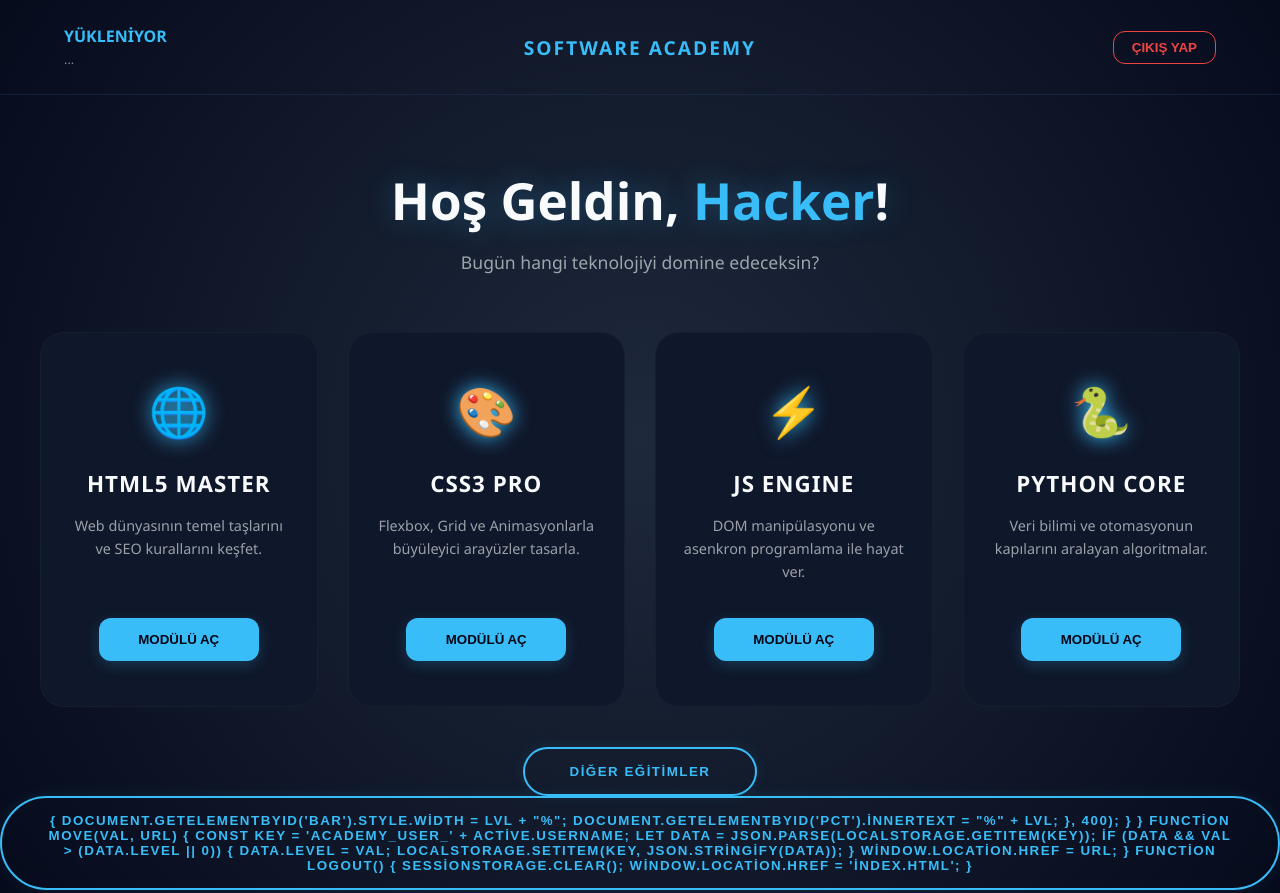
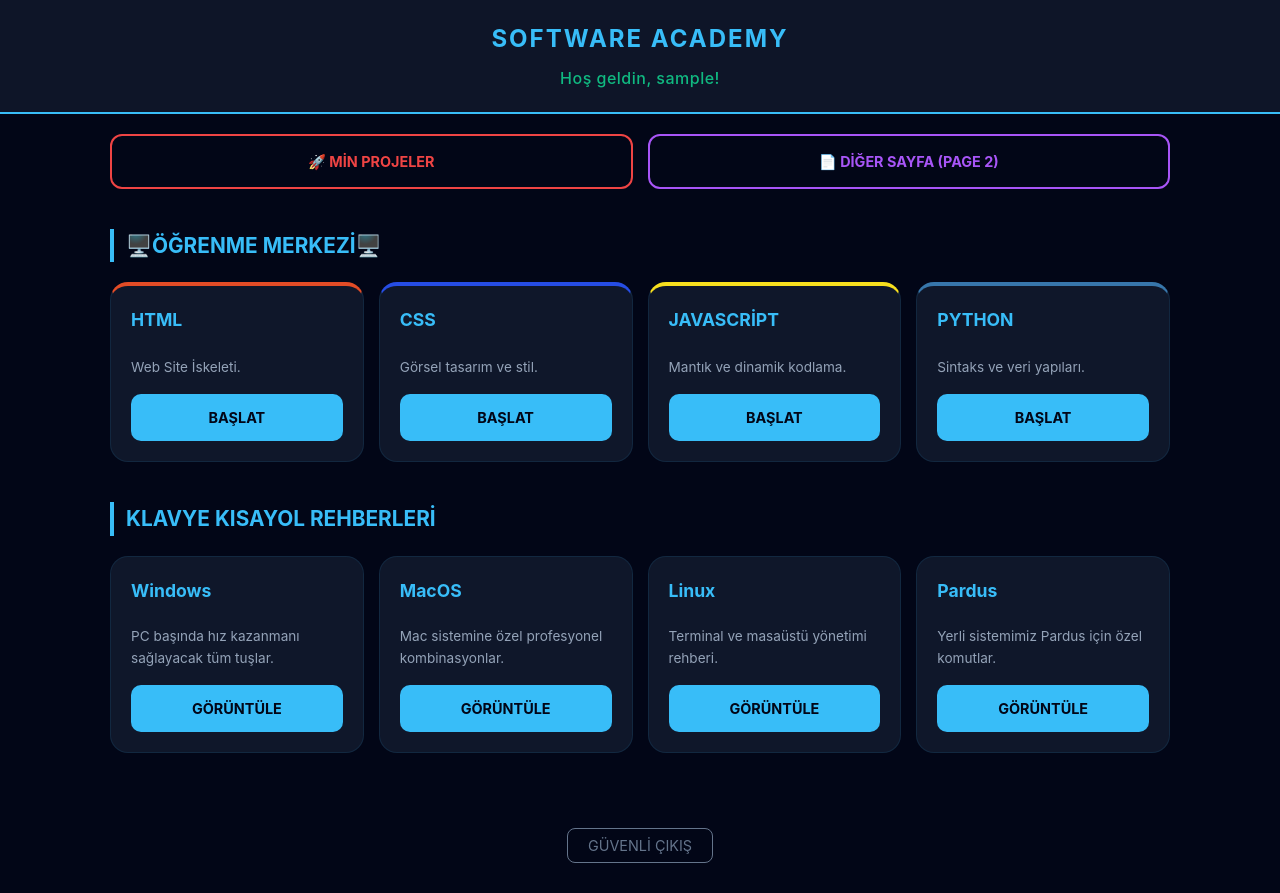
Before and after one commit to Software-Academy0/Software-Academy, a plain HTML site: page software-academy.html in a window 1280 px wide. Shown: the top 893 px of the page. Drawn offline with Linux system fonts and the light colour scheme; sample sign-in values are in the browser's storage.

Commit message:
software-academy.html

```diff
--- a/software-academy.html
+++ b/software-academy.html
@@ -2,222 +2,216 @@
 <html lang="tr">
 <head>
     <meta charset="UTF-8">
-    <meta name="viewport" content="width=device-width, initial-scale=1.0">
-    <title>Software Academy | Dashboard</title>
+    <meta name="viewport" content="width=device-width, initial-scale=1.0, maximum-scale=1.0, user-scalable=no">
+    <title>Software Academy | Yönetim Paneli</title>
     <style>
         :root {
             --bg: #020617;
             --card: #0f172a;
             --primary: #38bdf8;
+            --accent: #10b981;
             --text: #f8fafc;
+            --danger: #ef4444;
+            --purple: #a855f7;
         }
 
+        * { box-sizing: border-box; -webkit-tap-highlight-color: transparent; }
+
         body {
-            background: var(--bg); color: var(--text); font-family: 'Segoe UI', sans-serif;
-            margin: 0; min-height: 100vh;
-            background-image: radial-gradient(circle at 50% 40%, #1e293b 0%, #020617 100%);
-            padding-bottom: 150px; /* Alt bar için yer açtık */
+            background: var(--bg);
+            color: var(--text);
+            font-family: -apple-system, BlinkMacSystemFont, 'Segoe UI', Roboto, sans-serif;
+            margin: 0;
+            padding: 0;
+            line-height: 1.6;
         }
 
-        /* --- NAVBAR --- */
-        .nav-bar {
-            background: transparent; padding: 25px 5%;
-            display: flex; justify-content: space-between; align-items: center;
-            border-bottom: 1px solid rgba(56, 189, 248, 0.1);
-        }
-        .user-info b { color: #38bdf8; display: block; font-size: 1rem; text-transform: uppercase; }
-        .user-info span { opacity: 0.5; font-size: 0.8rem; }
-
-        .logo { font-weight: 900; letter-spacing: 2px; color: #38bdf8; font-size: 1.2rem; }
-
-        .logout-btn {
-            background: transparent; color: #ef4444; border: 1px solid #ef4444;
-            padding: 8px 18px; border-radius: 12px; cursor: pointer; font-weight: bold;
-            transition: 0.3s;
-        }
-        .logout-btn:hover { background: #ef4444; color: white; box-shadow: 0 0 15px rgba(239, 68, 68, 0.4); }
-
-        /* --- HERO --- */
-        .hero { text-align: center; padding: 70px 20px 40px 20px; }
-        .hero h1 { font-size: 3.2rem; margin: 0; font-weight: 800; text-shadow: 0 0 30px rgba(56, 189, 248, 0.3); }
-        .hero p { opacity: 0.6; margin-top: 15px; font-size: 1.1rem; }
-
-        /* --- KARTLAR --- */
-        .course-grid {
-            display: grid; grid-template-columns: repeat(auto-fit, minmax(260px, 1fr));
-            gap: 30px; max-width: 1200px; margin: 0 auto; padding: 0 40px 40px 40px;
-        }
-        .course-card {
-            background: var(--card); border-radius: 24px; padding: 45px 25px; text-align: center;
-            border: 1px solid rgba(255,255,255,0.03); transition: 0.4s;
-        }
-        .course-card:hover {
-            transform: translateY(-12px);
-            border-color: var(--primary);
-            box-shadow: 0 20px 40px rgba(0,0,0,0.4);
+        .header {
+            background: rgba(15, 23, 42, 0.95);
+            padding: 20px 15px;
+            text-align: center;
+            border-bottom: 2px solid var(--primary);
+            position: sticky;
+            top: 0;
+            z-index: 100;
+            backdrop-filter: blur(10px);
         }
 
-        .icon { font-size: 3rem; margin-bottom: 25px; filter: drop-shadow(0 0 10px var(--primary)); }
-        .course-card h2 { font-size: 1.4rem; margin: 15px 0; letter-spacing: 1px; }
-        .course-card p { font-size: 0.9rem; opacity: 0.6; line-height: 1.6; min-height: 70px; }
+        .header h1 { margin: 0; font-size: 1.5rem; letter-spacing: 2px; text-transform: uppercase; color: var(--primary); }
 
-        /* --- BUTONLAR --- */
-        .btn-modul {
-            background: var(--primary); color: #020617; border: none;
-            padding: 14px 0; border-radius: 12px; font-weight: 900;
-            cursor: pointer; width: 160px; text-transform: uppercase;
-            margin-top: 20px; transition: 0.3s; box-shadow: 0 4px 15px rgba(56, 189, 248, 0.2);
+        /* Karşılama Mesajı Stili */
+        .welcome-user {
+            margin-top: 8px;
+            font-size: 1rem;
+            font-weight: 500;
+            color: var(--accent);
+            letter-spacing: 0.5px;
         }
-        .btn-modul:hover { background: white; transform: scale(1.05); box-shadow: 0 0 25px white; }
 
-        /* --- DİĞER EĞİTİMLER BUTONU (YENİ) --- */
-        .extra-container { text-align: center; margin-bottom: 60px; }
-        .btn-extra {
-            background: transparent;
+        .container {
+            max-width: 1100px;
+            margin: 0 auto;
+            padding: 20px;
+        }
+
+        .top-nav {
+            display: grid;
+            grid-template-columns: 1fr 1fr;
+            gap: 15px;
+            margin-bottom: 30px;
+        }
+        .bt {
+            display: block;
+            text-align: center;
+            text-decoration: none;
+            font-weight: bold;
+            padding: 14px;
+            border-radius: 12px;
+            transition: 0.3s;
+            font-size: 0.9rem;
+        }
+        .bt-projects { color: var(--danger); border: 2px solid var(--danger); }
+        .bt-projects:hover { background: var(--danger); color: white; }
+
+        .bt-page2 { color: var(--purple); border: 2px solid var(--purple); }
+        .bt-page2:hover { background: var(--purple); color: white; }
+
+        .section-title {
             color: var(--primary);
-            border: 2px solid var(--primary);
-            padding: 15px 45px;
-            border-radius: 50px;
-            font-weight: 900;
-            cursor: pointer;
-            letter-spacing: 1.5px;
-            transition: 0.4s;
-            box-shadow: 0 0 15px rgba(56, 189, 248, 0.1);
+            border-left: 4px solid var(--primary);
+            padding-left: 12px;
+            margin: 40px 0 20px 0;
+            font-size: 1.3rem;
             text-transform: uppercase;
         }
-        .btn-extra:hover {
+
+        .grid {
+            display: grid;
+            grid-template-columns: repeat(auto-fill, minmax(240px, 1fr));
+            gap: 15px;
+        }
+
+        .code-card {
+            background: var(--card);
+            border-radius: 18px;
+            padding: 20px;
+            border: 1px solid rgba(56, 189, 248, 0.1);
+            transition: 0.2s;
+            display: flex;
+            flex-direction: column;
+            justify-content: space-between;
+            min-height: 180px;
+        }
+
+        @media (hover: hover) {
+            .code-card:hover { border-color: var(--primary); transform: translateY(-5px); }
+        }
+
+        .card-title { color: var(--primary); font-size: 1.1rem; font-weight: bold; margin-bottom: 8px; }
+        .card-desc { color: #94a3b8; font-size: 0.85rem; margin-bottom: 15px; }
+
+        .go-btn {
+            display: block;
+            width: 100%;
+            padding: 12px;
             background: var(--primary);
             color: #020617;
-            box-shadow: 0 0 35px var(--primary);
-            transform: translateY(-5px);
+            text-decoration: none;
+            border-radius: 10px;
+            font-weight: bold;
+            text-align: center;
+            font-size: 0.9rem;
         }
 
-        /* --- LEVEL FOOTER --- */
-        .level-footer {
-            position: fixed; bottom: 0; width: 100%;
-            background: rgba(11, 14, 20, 0.98); padding: 25px 0;
-            border-top: 1px solid var(--primary); backdrop-filter: blur(15px);
-            z-index: 100;
+        .footer-nav {
+            margin-top: 50px;
+            padding: 30px 0;
+            text-align: center;
         }
-        .level-footer b { font-size: 0.85rem; letter-spacing: 1.5px; opacity: 0.9; }
+        .logout-link { color: #64748b; text-decoration: none; font-size: 0.9rem; border: 1px solid #64748b; padding: 8px 20px; border-radius: 8px; }
 
-        .progress-container {
-            display: flex; align-items: center; justify-content: center;
-            gap: 20px; width: 85%; max-width: 900px; margin: 15px auto 0 auto;
-        }
-        .bar-bg { flex-grow: 1; height: 14px; background: #000; border-radius: 30px; overflow: hidden; border: 1px solid #1e293b; }
-        .bar-fill {
-            width: 0%; height: 100%;
-            background: linear-gradient(90deg, #818cf8, #38bdf8);
-            box-shadow: 0 0 20px var(--primary);
-            transition: 2s cubic-bezier(0.1, 0.8, 0.2, 1);
-        }
-        #pct { color: var(--primary); font-weight: 900; }
-
-        @media (max-width: 768px) {
-            .nav-bar { flex-direction: column; gap: 15px; text-align: center; }
-            .hero h1 { font-size: 2.2rem; }
-            .course-grid { grid-template-columns: 1fr; }
-            .btn-extra { width: 80%; }
+        @media (max-width: 600px) {
+            .top-nav { grid-template-columns: 1fr; }
+            .grid { grid-template-columns: 1fr; }
         }
     </style>
 </head>
 <body>
 
-    <nav class="nav-bar">
-        <div class="user-info">
-            <b id="userName">YÜKLENİYOR</b>
-            <span id="userMail">...</span>
-        </div>
-        <div class="logo">SOFTWARE ACADEMY</div>
-        <button class="logout-btn" onclick="logout()">ÇIKIŞ YAP</button>
-    </nav>
+    <header class="header">
+        <h1>SOFTWARE ACADEMY</h1>
+        <div id="userGreeting" class="welcome-user">Hoş geldin!</div>
+    </header>
 
-    <div class="hero">
-        <h1>Hoş Geldin, <span id="welcomeName" style="color:var(--primary)">Hacker</span>!</h1>
-        <p>Bugün hangi teknolojiyi domine edeceksin?</p>
-    </div>
+    <div class="container">
 
-    <div class="course-grid">
-        <div class="course-card">
-            <div class="icon">🌐</div>
-            <h2>HTML5 MASTER</h2>
-            <p>Web dünyasının temel taşlarını ve SEO kurallarını keşfet.</p>
-            <button class="btn-modul" onclick="move(25, 'html2.html')">MODÜLÜ AÇ</button>
+        <div class="top-nav">
+            <a class="bt bt-projects" href="html3.html">🚀 MİN PROJELER</a>
+            <a class="bt bt-page2" href="page2.html">📄 DİĞER SAYFA (PAGE 2)</a>
         </div>
 
-        <div class="course-card">
-            <div class="icon">🎨</div>
-            <h2>CSS3 PRO</h2>
-            <p>Flexbox, Grid ve Animasyonlarla büyüleyici arayüzler tasarla.</p>
-            <button class="btn-modul" onclick="move(50, 'css2.html')">MODÜLÜ AÇ</button>
+        <h2 class="section-title">🖥️Öğrenme Merkezi🖥️</h2>
+        <div class="grid">
+            <div class="code-card" style="border-top: 4px solid #e34c26;">
+                <div class="card-title">HTML </div>
+                <p class="card-desc">Web Site İskeleti.</p>
+                <a href="html2.html" class="go-btn">BAŞLAT</a>
+            </div>
+            <div class="code-card" style="border-top: 4px solid #264de4;">
+                <div class="card-title">CSS </div>
+                <p class="card-desc">Görsel tasarım ve stil.</p>
+                <a href="css2.html" class="go-btn">BAŞLAT</a>
+            </div>
+            <div class="code-card" style="border-top: 4px solid #f7df1e;">
+                <div class="card-title">JAVASCRİPT</div>
+                <p class="card-desc">Mantık ve dinamik kodlama.</p>
+                <a href="script2.html" class="go-btn">BAŞLAT</a>
+            </div>
+            <div class="code-card" style="border-top: 4px solid #3776ab;">
+                <div class="card-title">PYTHON</div>
+                <p class="card-desc">Sintaks ve veri yapıları.</p>
+                <a href="python2.html" class="go-btn">BAŞLAT</a>
+            </div>
         </div>
 
-        <div class="course-card">
-            <div class="icon">⚡</div>
-            <h2>JS ENGINE</h2>
-            <p>DOM manipülasyonu ve asenkron programlama ile hayat ver.</p>
-            <button class="btn-modul" onclick="move(75, 'script2.html')">MODÜLÜ AÇ</button>
+        <h2 class="section-title">Klavye Kısayol Rehberleri</h2>
+        <div class="grid">
+            <div class="code-card">
+                <div class="card-title">Windows</div>
+                <p class="card-desc">PC başında hız kazanmanı sağlayacak tüm tuşlar.</p>
+                <a href="kısayol.html" class="go-btn">GÖRÜNTÜLE</a>
+            </div>
+            <div class="code-card">
+                <div class="card-title">MacOS</div>
+                <p class="card-desc">Mac sistemine özel profesyonel kombinasyonlar.</p>
+                <a href="kısayol2.html" class="go-btn">GÖRÜNTÜLE</a>
+            </div>
+            <div class="code-card">
+                <div class="card-title">Linux</div>
+                <p class="card-desc">Terminal ve masaüstü yönetimi rehberi.</p>
+                <a href="kısayol3.html" class="go-btn">GÖRÜNTÜLE</a>
+            </div>
+            <div class="code-card">
+                <div class="card-title">Pardus</div>
+                <p class="card-desc">Yerli sistemimiz Pardus için özel komutlar.</p>
+                <a href="kısayol4.html" class="go-btn">GÖRÜNTÜLE</a>
+            </div>
         </div>
 
-        <div class="course-card">
-            <div class="icon">🐍</div>
-            <h2>PYTHON CORE</h2>
-            <p>Veri bilimi ve otomasyonun kapılarını aralayan algoritmalar.</p>
-            <button class="btn-modul" onclick="move(100, 'python2.html')">MODÜLÜ AÇ</button>
-        </div>
-    </div>
-
-    <div class="extra-container">
-        <button class="btn-extra" onclick="window.location.href='diger.html'">
-            DİĞER EĞİTİMLER
-        </button>
-        <button class="btn-extra" onclick?"windows.location.href='digerv2.html >Testler!</button>
-    </div>
-
-    <div class="level-footer">
-        <b>AKADEMİ İLERLEME DURUMU</b>
-        <div class="progress-container">
-            <div class="bar-bg"><div id="bar" class="bar-fill"></div></div>
-            <span id="pct">%0</span>
-        </div>
+        <footer class="footer-nav">
+            <a href="index.html" class="logout-link" onclick="sessionStorage.clear()">GÜVENLİ ÇIKIŞ</a>
+        </footer>
     </div>
 
     <script>
-        const active = JSON.parse(sessionStorage.getItem('activeUser'));
+        // Oturum kontrolü ve Kullanıcı Adını Yazdırma
+        const user = JSON.parse(sessionStorage.getItem('activeUser'));
 
-        if (!active) {
+        if (!user) {
             window.location.href = 'index.html';
         } else {
-            document.getElementById('userName').innerText = active.username;
-            document.getElementById('welcomeName').innerText = active.username;
-            document.getElementById('userMail').innerText = active.email || "";
-
-            const key = 'academy_user_' + active.username;
-            const data = JSON.parse(localStorage.getItem(key));
-
-            if (data) {
-                const lvl = data.level || 0;
-                setTimeout(() => {
-                    document.getElementById('bar').style.width = lvl + "%";
-                    document.getElementById('pct').innerText = "%" + lvl;
-                }, 400);
-            }
-        }
-
-        function move(val, url) {
-            const key = 'academy_user_' + active.username;
-            let data = JSON.parse(localStorage.getItem(key));
-            if (data && val > (data.level || 0)) {
-                data.level = val;
-                localStorage.setItem(key, JSON.stringify(data));
-            }
-            window.location.href = url;
-        }
-
-        function logout() {
-            sessionStorage.clear();
-            window.location.href = 'index.html';
+            // Software Academy altına ismi yazdır
+            document.getElementById('userGreeting').innerText = `Hoş geldin, ${user.username}!`;
         }
     </script>
 </body>
```
